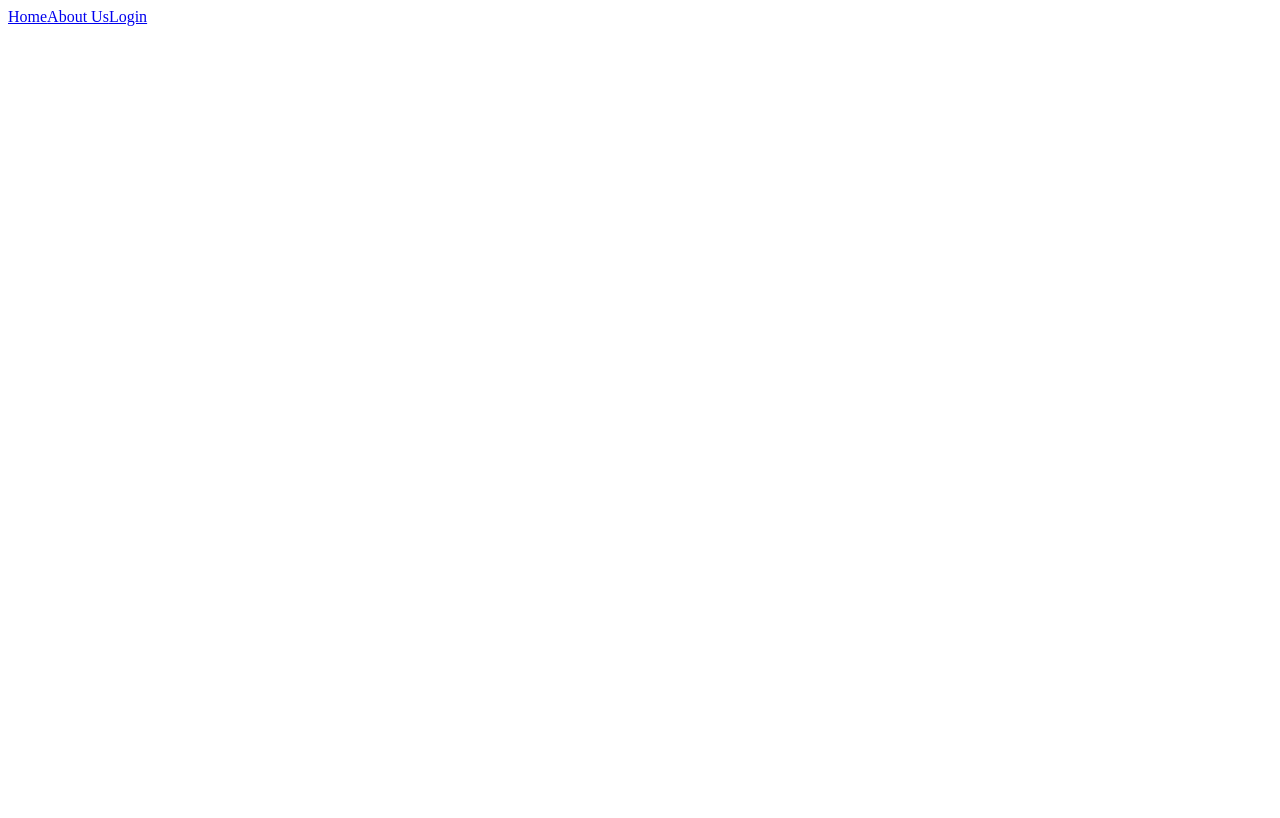
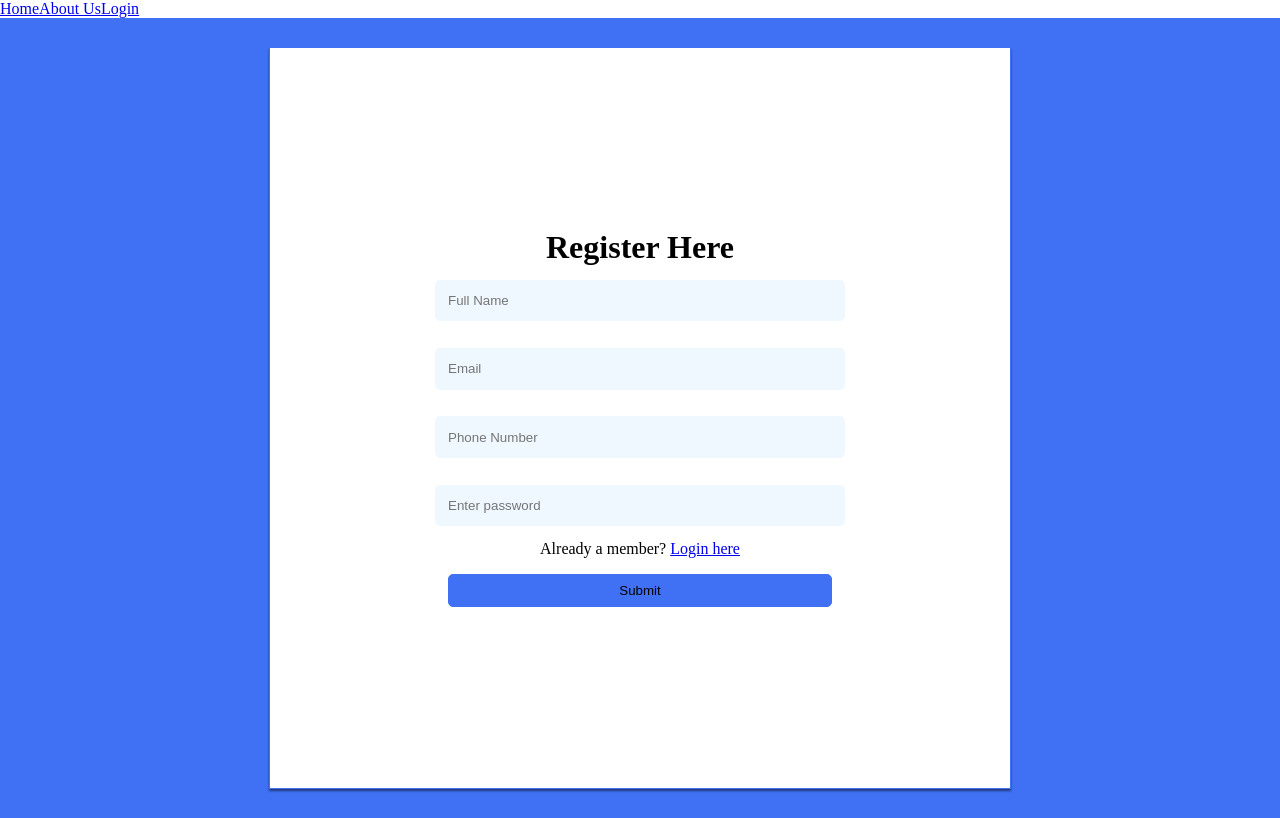
Before and after one commit to Shubham-khandel/GymWebsite_Project1, a React (Create React App) app: page /register in a window 1280 px wide. Before the commit this address had no page. Built offline with nearby package versions, Linux system fonts and the light colour scheme.

Commit message:
login_register

```diff
--- a/src/App.css
+++ b/src/App.css
@@ -1,38 +1,4 @@
-.App {
-  text-align: center;
+*{
+  margin: 0;
+  padding: 0;
 }
-
-.App-logo {
-  height: 40vmin;
-  pointer-events: none;
-}
-
-@media (prefers-reduced-motion: no-preference) {
-  .App-logo {
-    animation: App-logo-spin infinite 20s linear;
-  }
-}
-
-.App-header {
-  background-color: #282c34;
-  min-height: 100vh;
-  display: flex;
-  flex-direction: column;
-  align-items: center;
-  justify-content: center;
-  font-size: calc(10px + 2vmin);
-  color: white;
-}
-
-.App-link {
-  color: #61dafb;
-}
-
-@keyframes App-logo-spin {
-  from {
-    transform: rotate(0deg);
-  }
-  to {
-    transform: rotate(360deg);
-  }
-}
--- a/src/App.js
+++ b/src/App.js
@@ -1,19 +1,22 @@
 import "./App.css";
 import { Routes, Route } from "react-router-dom";
 import HomePage from "./Pages/HomePage";
-import LoginPage from "./Pages/LoginPage";
 import AboutUs from "./Pages/AboutUs";
 import NavBar from "./Pages/NavBar";
+import Registration from "./Pages/Registeration/Registration";
+import { Login } from "./Pages/Login/Login";
 
 function App() {
   return (
     <>
       <NavBar />
+
       <div className="App"></div>
       <Routes>
         <Route path="/" element={<HomePage />} />
-        <Route path="/login" element={<LoginPage />} />
+        <Route path="/login" element={<Login/>} />
         <Route path="/aboutus" element={<AboutUs />} />
+        <Route path="/register" element={<Registration/>} />
       </Routes>
     </>
   );
--- /dev/null
+++ b/src/Pages/Login/Login.jsx
@@ -0,0 +1,24 @@
+import React, {useState} from 'react'
+import Styles from '../Registeration/RegestrationForm.module.css'
+import { Link } from 'react-router-dom';
+
+export function Login(){
+  const [email, setEmail] = useState('');
+  const [password, setPassword] = useState('')
+
+  return(
+    <div>
+      <div className={Styles.container}>
+      <div className={Styles.innerContainer} >
+      <form type='submit'>
+        <h1>Login Here</h1>
+        <input value={email} placeholder='Email' type='email'/>
+        <input value={password} placeholder='Password' type='password'/>
+        <span>Not a member? <Link to='/register'>Register here</Link></span>
+        <button className={Styles.submitButton}>Submit</button>
+      </form>
+      </div>
+    </div>
+    </div>
+  )
+}
--- a/src/Pages/LoginPage.jsx
+++ /dev/null
@@ -1,11 +0,0 @@
-import React from 'react'
-
-function LoginPage() {
-  return (
-    <div>
-      <h1>Login Page</h1>
-    </div>
-  )
-}
-
-export default LoginPage
--- /dev/null
+++ b/src/Pages/Registeration/RegestrationForm.module.css
@@ -0,0 +1,39 @@
+.container {
+    display: flex;
+    height: 100vh;
+    justify-content: center;
+    align-items: center;
+    background-color: #4071F4;
+  }
+
+  .innerContainer form {
+    display: flex;
+    flex-direction: column;
+    justify-content: center;
+    align-items: center;
+    padding: 50px;
+    background-color:white;
+    border: 1px solid #4071F4;
+    box-shadow: 0 2px 2px rgba(0, 0, 0, 0.5);
+    width: 40em;
+    height: 40em;
+  }
+
+  .innerContainer form input {
+    margin: 1em;
+    width: 60%;
+    padding: 1em;
+    border-radius: 5px;
+    border: none;
+    background-color: aliceblue;
+  }
+
+  .submitButton {
+    margin-top: 1rem;
+    padding: 0.5rem;
+    cursor: pointer;
+    width: 60%;
+    background-color: #4071F4;
+    border: 1px solid #4071F4;
+    border-radius: 5px;
+  }
--- /dev/null
+++ b/src/Pages/Registeration/Registration.jsx
@@ -0,0 +1,43 @@
+import React, {useState} from "react";
+import Styles from './RegestrationForm.module.css'
+import { Link } from "react-router-dom";
+
+export default function Registration() {
+  const [name , setName] = useState('');
+  const [email, setEmail] = useState('');
+  const [number, setNumber] = useState('');
+  const [password, setPassword] = useState('')
+  const [details, setDetails] = useState([])
+
+  const obj = {name:name,email:email,number:number,password:password}
+
+  function handleSubmit(e){
+    e.preventDefault()
+    let newData = [...details, obj]
+    setDetails(newData);
+    console.log(newData)
+    localStorage.setItem("userdetails",JSON.stringify(newData))
+    setEmail('')
+    setName('')
+    setNumber('')
+    setPassword('')
+  }
+
+
+  return (
+
+    <div className={Styles.container}>
+      <div className={Styles.innerContainer} >
+      <form type='submit'>
+        <h1>Register Here</h1>
+        <input value={name} onChange={(e)=>setName(e.target.value)} placeholder='Full Name' type='text'/>
+        <input value={email} onChange={(e)=>setEmail(e.target.value)} placeholder='Email' type='email'/>
+        <input value={number} onChange={(e)=>setNumber(e.target.value)} placeholder='Phone Number' type='number'/>
+        <input value={password} onChange={(e)=>setPassword(e.target.value)} placeholder='Enter password' type='password'/>
+        <span>Already a member? <Link to='/login'>Login here</Link></span>
+        <button className={Styles.submitButton} onClick={handleSubmit}>Submit</button>
+      </form>
+      </div>
+    </div>
+  );
+}
```
Also changed, not shown: src/Pages/RegisterPage.jsx (deleted).
